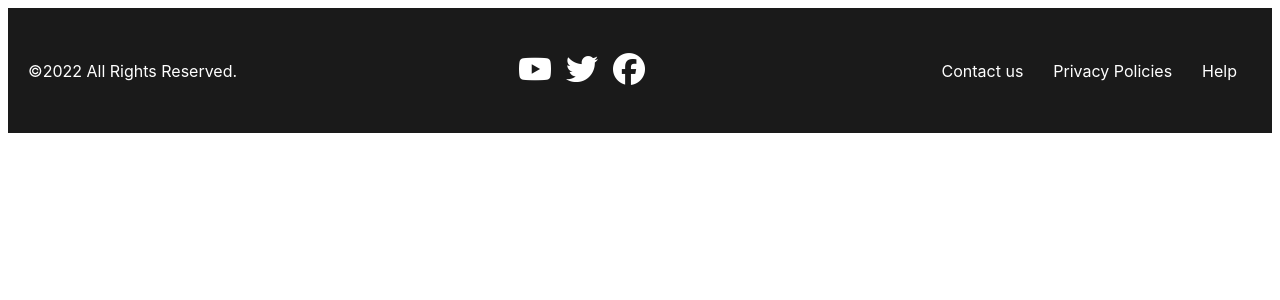
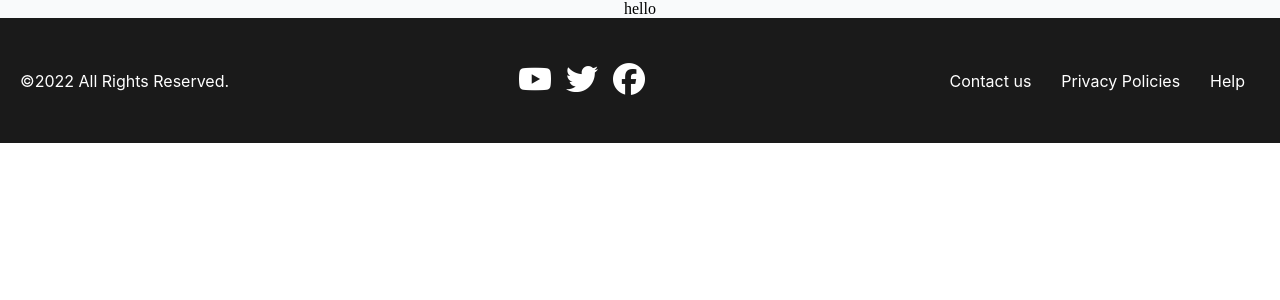
Before and after one commit to NEDONION/chuwa-project-a, a React (Vite) app: page /home in a window 1280 px wide. Shown: the top 300 px of the page. Built offline with nearby package versions, Linux system fonts and the light colour scheme.

Commit message:
footer-2

```diff
--- a/package.json
+++ b/package.json
@@ -11,7 +11,9 @@
   },
   "dependencies": {
     "react": "^18.3.1",
-    "react-dom": "^18.3.1"
+    "react-bootstrap": "^2.10.7",
+    "react-dom": "^18.3.1",
+    "react-router-dom": "^7.1.1"
   },
   "devDependencies": {
     "@eslint/js": "^9.17.0",
--- a/src/App.css
+++ b/src/App.css
@@ -1,10 +1,23 @@
-/* #root {
-  max-width: 1280px;
+#root {
+  /* max-width: 1280px; */
+  background-color: #F9FAFB;
+  /* background-color: red; */
   margin: 0 auto;
-  padding: 2rem;
+  padding: 0;
+  text-align: center;
+  display: flex;
+  flex-direction: column;
+  justify-content: space-between;
+}
 
-  text-align: center;
-} */
+body {
+  margin:0;
+  padding:0;
+  height: 100%;
+}
+.container{
+  margin: 0 auto;
+}
 
 /* .logo {
   height: 6em;
--- a/src/App.jsx
+++ b/src/App.jsx
@@ -1,5 +1,5 @@
-
-
+// import { Route} from "react-router-dom";
+import Container from "react-bootstrap/Container";
 import './App.css'
 import Footer from './components/Foot.jsx'
 
@@ -8,11 +8,13 @@ function App() {
 
   return (
     <>
+      {/* <Headers/> */}
+      <div>hello</div>
+      <Container>
+        {/* <Route path="/home"></Route> */}
+      </Container>
 
-    <div>
       <Footer />
-    </div>
-
     </>
   )
 }
--- a/src/components/Footer.css
+++ b/src/components/Footer.css
@@ -4,6 +4,8 @@
     padding: 20px;
     text-align: center;
     font-family: 'Inter', sans-serif;
+    margin: 0;
+
     /* max-width: 1440px;
     height: 85px; */
   }
--- a/src/index.css
+++ b/src/index.css
@@ -1,3 +1,11 @@
+:root{
+  /* background-color: #F9FAFB; */
+  /* border: 1px dodgerblue solid; */
+  padding: 0px;
+  margin: 0 auto;
+  height: 100%;
+
+}
 /* :root {
   font-family: Inter, system-ui, Avenir, Helvetica, Arial, sans-serif;
   line-height: 1.5;
```
Also changed, not shown: 1 other file (tests, documents, lock files or other folders).
